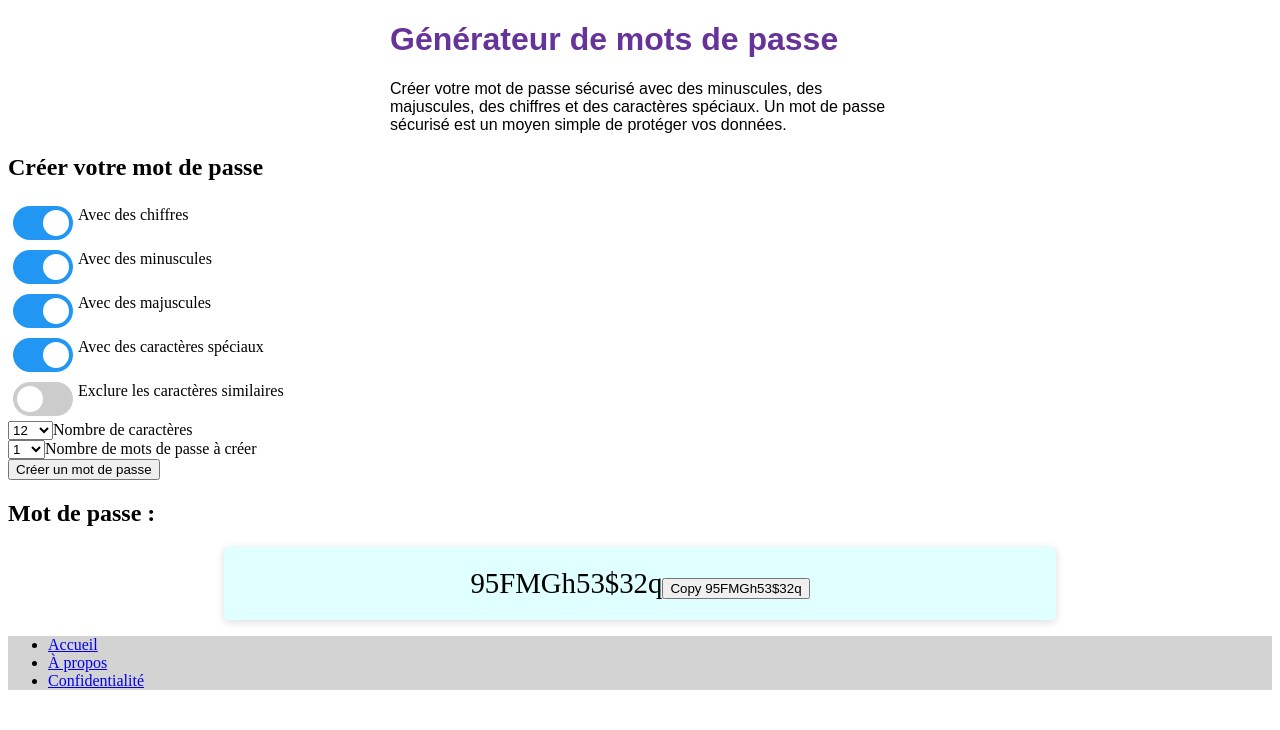
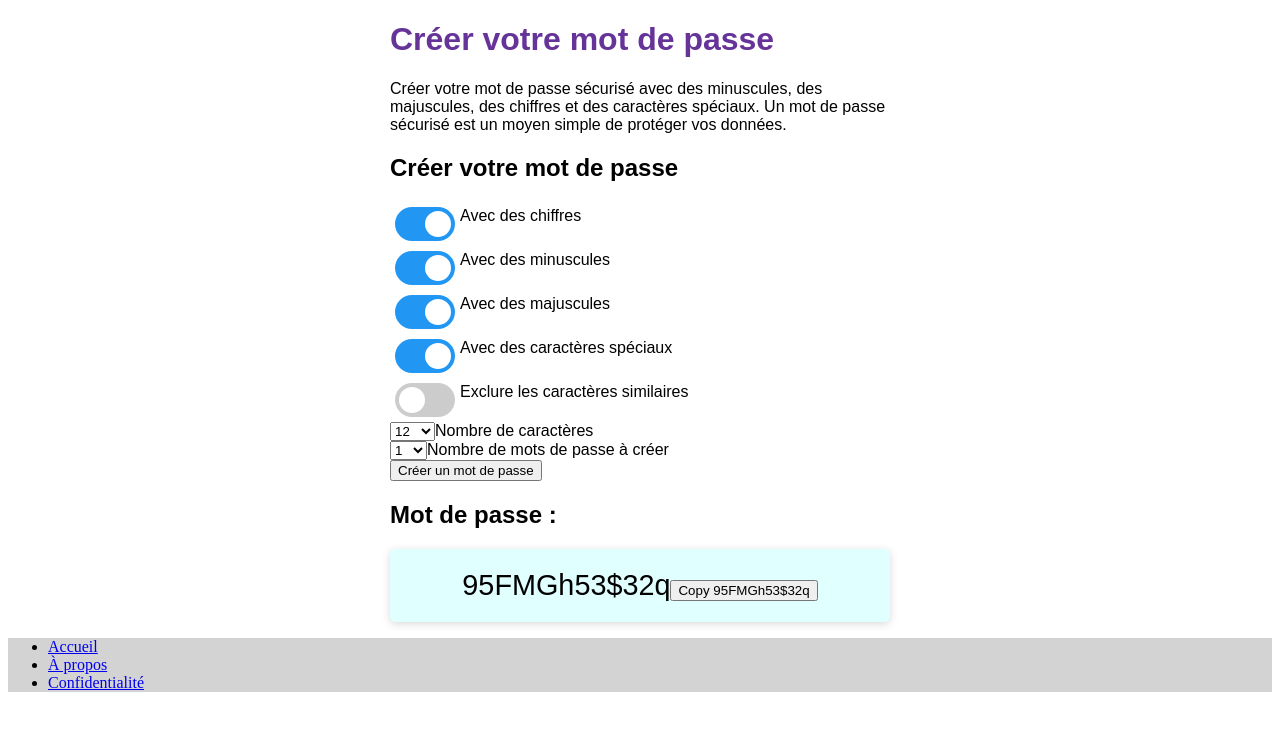
Before and after one commit to brewalan/generateur-de-mot-de-passe, a Gatsby site: page / in a window 1280 px wide. Built offline with nearby package versions, Linux system fonts and the light colour scheme; Gatsby itself is replaced by a stand-in of ours; some icons are missing.

```diff
--- a/src/pages/index.js
+++ b/src/pages/index.js
@@ -5,8 +5,9 @@
 import { appTexte } from "../utils/appTexte"
 
 const seo = {
-  title: "Générateur de mots de passe",
-  description: "Le générateur de mots de passe vous permet de créer un mot de passe fort et sécurisé."
+  pageH1: appTexte.creerMotDePasse,
+  title: appTexte.generateurMotDePasse,
+  description: appTexte.indexDescr
 }
 
 
@@ -14,17 +15,14 @@
   return (
     <React.Fragment>
 
-      <Layout pageTitle={seo.title}>
+      <Layout pageTitle={seo.pageH1}>
         <p>Créer votre mot de passe sécurisé avec des minuscules, des majuscules, des chiffres et des caractères spéciaux. Un mot de passe sécurisé est un moyen simple de protéger vos données.</p>
-      </Layout>
 
-
-      <main>
         <h2>{appTexte.creerMotDePasse}</h2>
         <MotDePasse />
-      </main>
 
       <i class="fa-light fa-clone"></i>
+      </Layout>
 
       <FooterPage />
     </React.Fragment>
```
